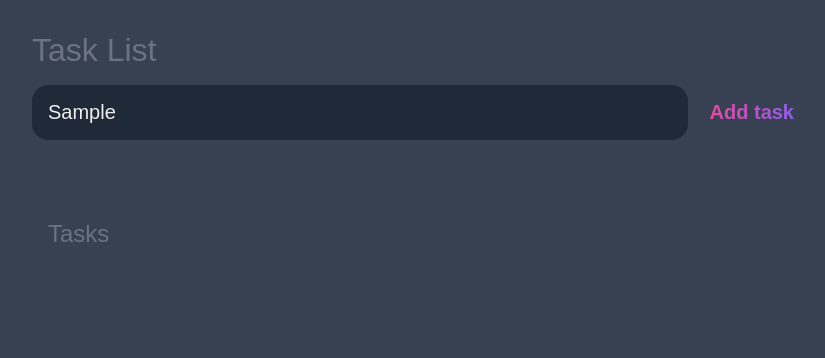
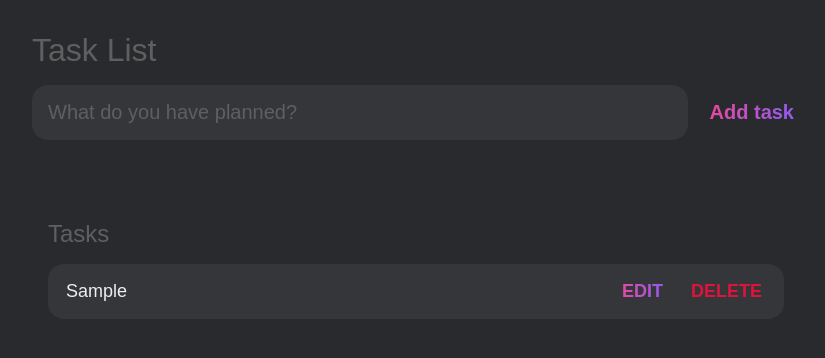
Before and after one commit to maarcusvinicius/Task-List, a plain HTML site: page index.html in a window 1280 px wide. Both pictures are taken after typing "Sample" into the empty fields and a click on the input "Add task". Shown: the whole page, without its empty margins (224-1049 px from the left). Drawn offline with Linux system fonts and the light colour scheme.

Commit message:
third commit

```diff
--- a/index.html
+++ b/index.html
@@ -5,6 +5,7 @@
     <meta http-equiv="X-UA-Compatible" content="IE=edge" />
     <meta name="viewport" content="width=device-width, initial-scale=1.0" />
     <link rel="stylesheet" href="/style/style.css" />
+    <link rel="icon" href="./assets/favicon.png">
     <title>Task List</title>
   </head>
   <body>
@@ -14,7 +15,7 @@
         <input
           id="new-task-input"
           type="text"
-          placeholder="What do yu have planned?" />
+          placeholder="What do you have planned?" />
         <input
           id="new-task-submit"
           type="submit"
--- a/scripts/script.js
+++ b/scripts/script.js
@@ -10,8 +10,58 @@ window.addEventListener('load', () => {
 
         if (!task) {
             alert("Please fill out the task");
-        } else {
-            console.log("Success");
+            return;
         }
-    })
-})
+
+        const task_el = document.createElement("div");
+        task_el.classList.add("task");
+
+        const task_content_el = document.createElement("div");
+        task_content_el.classList.add("content");
+
+        task_el.appendChild(task_content_el);
+
+        const task_input_el = document.createElement("input");
+        task_input_el.classList.add("text");
+        task_input_el.type = "text";
+        task_input_el.value = task;
+        task_input_el.setAttribute("readonly", "readonly");
+
+        task_content_el.appendChild(task_input_el);
+
+        const task_actions_el = document.createElement("div");
+        task_actions_el.classList.add("actions");
+
+        const task_edit_el = document.createElement("button");
+        task_edit_el.classList.add("edit");
+        task_edit_el.innerHTML = "Edit";
+
+        const task_delete_el = document.createElement("button");
+        task_delete_el.classList.add("delete");
+        task_delete_el.innerHTML = "Delete";
+
+        task_actions_el.appendChild(task_edit_el);
+        task_actions_el.appendChild(task_delete_el);
+
+        task_el.appendChild(task_actions_el);
+
+        list_el.appendChild(task_el);
+
+        input.value = "";
+
+        task_edit_el.addEventListener('click', () => {
+            if (task_edit_el.innerText.toLowerCase () == "edit") {
+                task_input_el.removeAttribute("readonly");
+                task_input_el.focus();
+                task_edit_el.innerText = "Save";
+            } else {
+                task_input_el.setAttribute("readonly", "readonly");
+                task_edit_el.innerHTML = "Edit";
+            }
+        });
+
+        task_delete_el.addEventListener('click', () => {
+            list_el.removeChild(task_el);
+        });
+    });
+});
--- a/style/style.css
+++ b/style/style.css
@@ -1,8 +1,8 @@
 :root{
-    --dark: #374151;
-    --darker: #1f2937;
-    --darkest: #111827;
-    --gray: #6B7280;
+    --dark: #292a2d;
+    --darker: #35363a;
+    --darkest: #35363a;
+    --gray: #5f5f5f;
     --light: #EEE;
     --pink: #EC4899;
     --purple: #8B5CF6;
@@ -108,6 +108,10 @@ main {
     margin-bottom: 1rem;
 }
 
+#tasks .task .content {
+    flex: 1 1 0%;
+}
+
 #tasks .task .content .text {
     color: var(--light);
     font-size: 1.125rem;
```
Also changed, not shown: assets/favicon.png (added).
